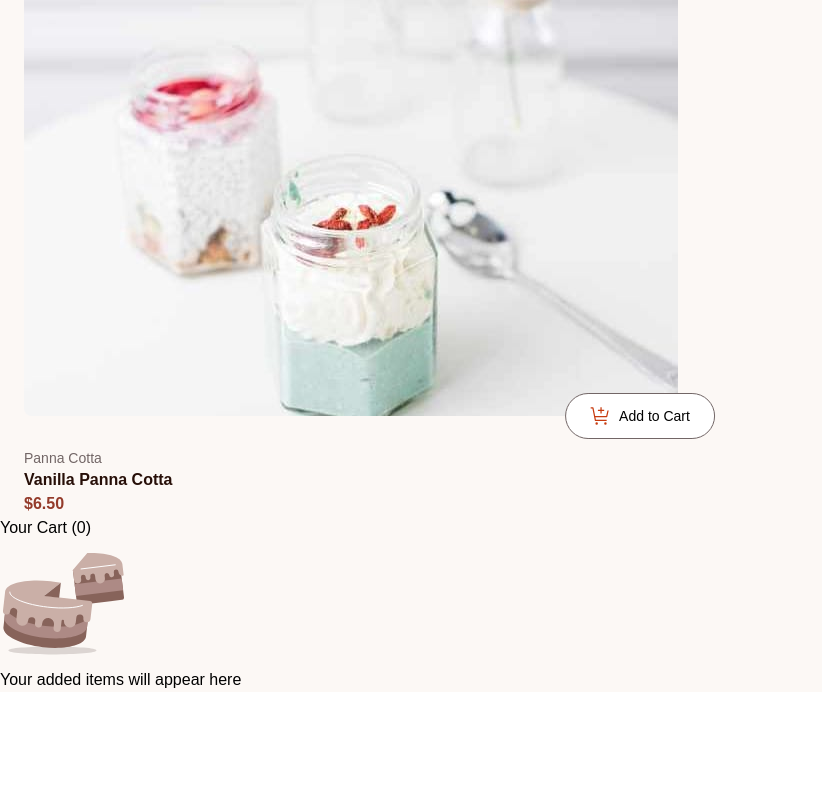
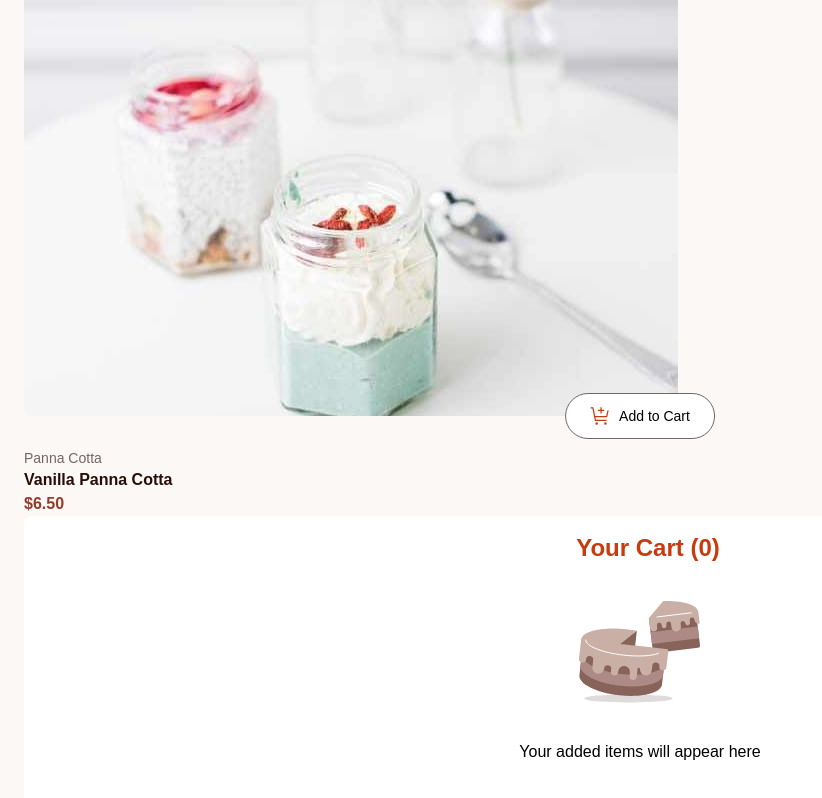
Before and after one commit to vitohartanto/product-list-with-cart, a React (Vite) app: page / in a window 1280 px wide. Shown: the part 4480-5278 px from the top of the page, without its empty margins (0-822 px from the left). Before the commit the page ends 5172 px from the top, so only its background shows below. Built offline with nearby package versions, Linux system fonts and the light colour scheme.

Commit message:
feat: cart updated

```diff
--- a/src/components/Cart.jsx
+++ b/src/components/Cart.jsx
@@ -29,19 +29,37 @@ const Cart = () => {
   };
 
   return (
-    <div>
+    <div className="mx-6 bg-white rounded-lg ">
       {filterCount && totalCount > 0 ? (
         <div>
           <h2>Your Cart ({totalCount})</h2>
           {filterCount.map((item) => (
-            <div key={item.id}></div>
+            <div key={item.id}>
+              <div></div>
+              <button>X</button>
+            </div>
           ))}
+
+          <div>
+            <h1>Order Total</h1>
+          </div>
         </div>
       ) : (
-        <div>
-          <h2>Your Cart (0)</h2>
-          <img src={emptyCart} alt="empty-cart" />
-          <p>Your added items will appear here</p>
+        <div className="">
+          <div className="">
+            <h2 className="text-center text-2xl text-[#c83b0e] font-bold ml-4 pt-4">
+              Your Cart (0)
+            </h2>
+            <img
+              src={emptyCart}
+              alt="empty-cart"
+              className="mx-auto mt-6 mb-6"
+            />
+            <p className="pb-6 text-center">
+              Your added items will appear here
+            </p>
+          </div>
+          <div className="h-6"></div>
         </div>
       )}
     </div>
```
